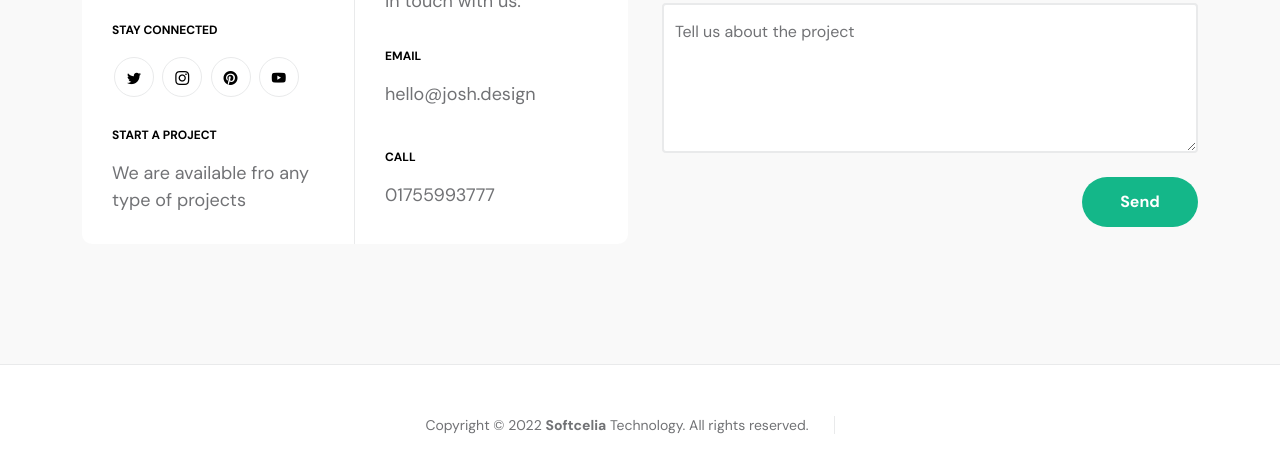
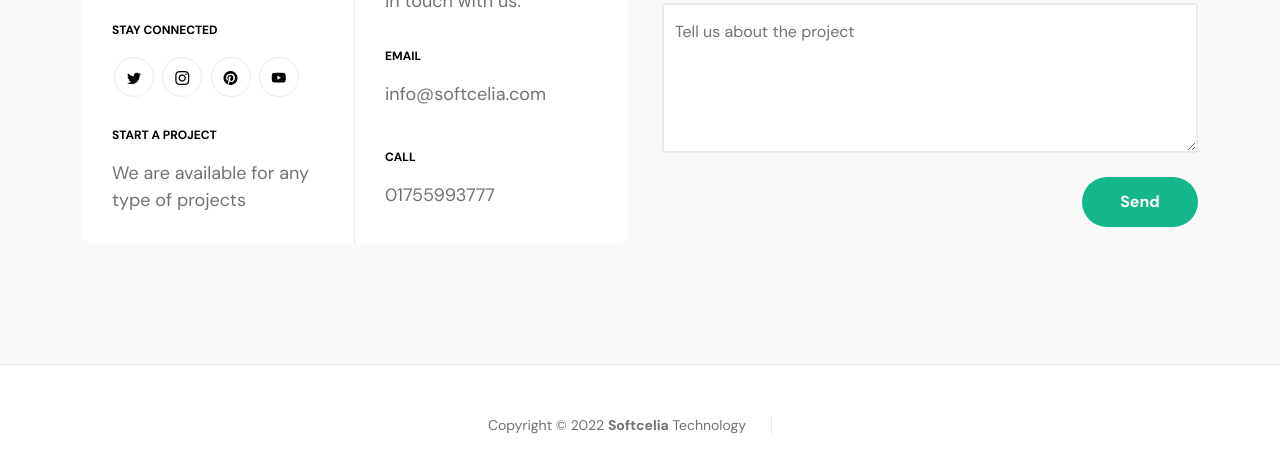
Before and after one commit to MohsinFiroz/softcelia, a plain HTML site: page index.html in a window 1280 px wide. Shown: the part 5456-5928 px from the top of the page. Drawn offline with Linux system fonts and the light colour scheme.

Commit message:
typo fixed

```diff
--- a/index.html
+++ b/index.html
@@ -457,7 +457,7 @@ https://templatemo.com/tm-578-first-portfolio
 
                                     <strong class="site-footer-title d-block mt-4 mb-3">Start a project</strong>
 
-                                    <p class="mb-0">We are available fro any type of projects</p>
+                                    <p class="mb-0">We are available for any type of projects</p>
                                 </div>
                             </div>
 
@@ -473,7 +473,7 @@ https://templatemo.com/tm-578-first-portfolio
 
                                     <p>
                                         <a href="mailto:hello@josh.design">
-                                            hello@josh.design
+                                            info@softcelia.com
                                         </a>
                                     </p>
 
@@ -580,7 +580,7 @@ https://templatemo.com/tm-578-first-portfolio
                     <div class="col-lg-12 col-12">
                         <div class="copyright-text-wrap">
                             <p class="mb-0">
-                                <span class="copyright-text">Copyright © 2022 <a href="#">Softcelia</a> Technology. All rights reserved.</span>
+                                <span class="copyright-text">Copyright © 2022 <a href="#">Softcelia</a> Technology</span>
                             </p>
                         </div>
                     </div>
```
